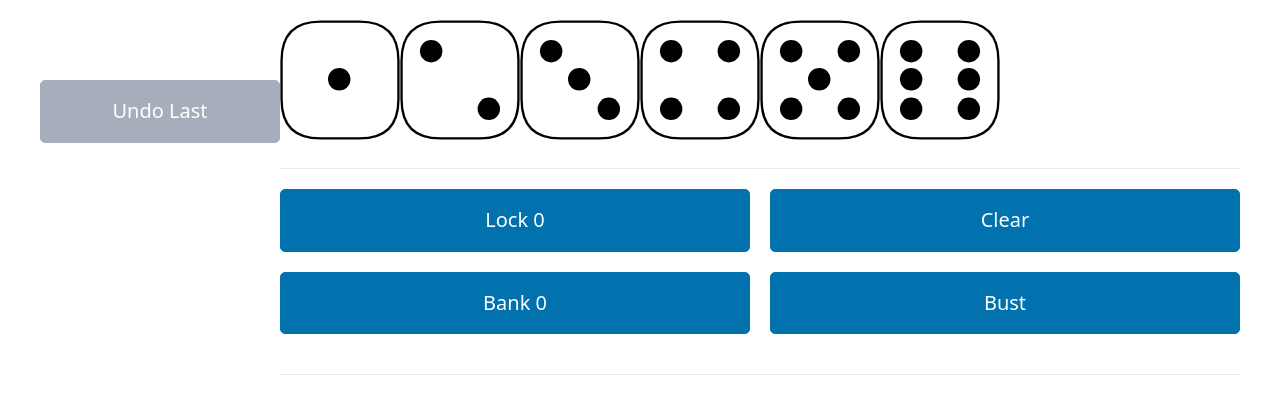
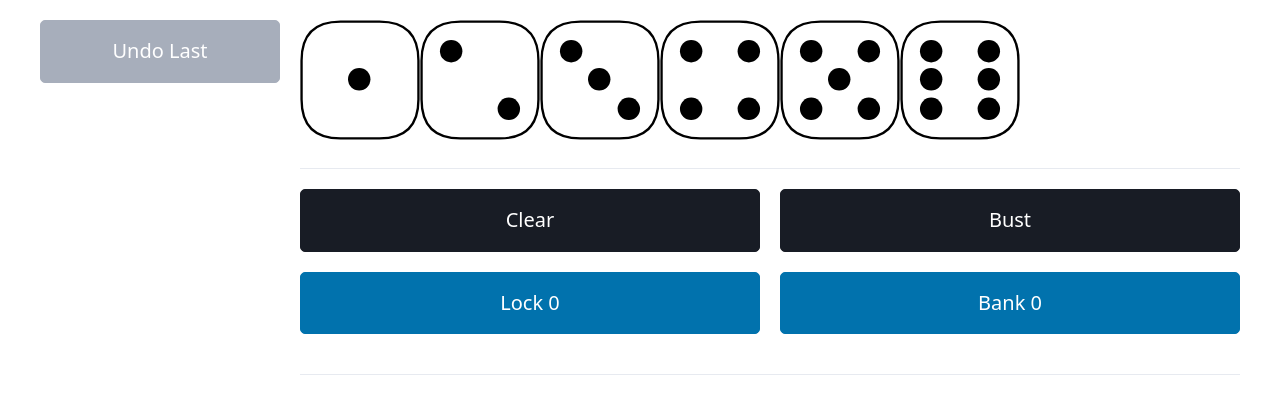
Before and after one commit to kthibodeaux/farkle-scorekeeper, a Vue app: page / in a window 1280 px wide. Both pictures are taken after a click on the button "Start Game". Shown: the top 414 px of the page. Built offline with nearby package versions, Linux system fonts and the light colour scheme.

Commit message:
update layout

```diff
--- a/src/App.vue
+++ b/src/App.vue
@@ -19,13 +19,15 @@ const playerStore = usePlayersStore()
     <template v-else>
       <div class="main-grid">
         <div>
-          <template v-for="(player, index) in playerStore.players" :key="player.name">
-            <SidebarPlayer :name="player.name" :score="player.score"
-              :is-current-turn="playerStore.currentPlayerIndex === index" />
-          </template>
           <CurrentTurnLockedIn />
         </div>
-        <div>
+        <div style="margin-left: 20px;">
+          <div class="grid">
+            <template v-for="(player, index) in playerStore.players" :key="player.name">
+              <SidebarPlayer :name="player.name" :score="player.score"
+                :is-current-turn="playerStore.currentPlayerIndex === index" />
+            </template>
+          </div>
           <CurrentTurn />
         </div>
       </div>
--- a/src/assets/grid.css
+++ b/src/assets/grid.css
@@ -5,9 +5,3 @@
   grid-column-gap: 0px;
   grid-row-gap: 0px;
 }
-
-input {
-  -webkit-appearance: none;
-  -moz-appearance: none;
-  appearance: none;
-}
--- a/src/components/CurrentTurn.vue
+++ b/src/components/CurrentTurn.vue
@@ -35,12 +35,12 @@ const reset = function () {
   <DieFace :side="6" @click="add" />
   <hr />
   <div class="grid">
-    <div><input type="submit" @click="currentTurn.lock" :value="`Lock ${currentTurn.toLockInScore}`" /></div>
-    <div><input type="submit" @click="currentTurn.clear" value="Clear" /></div>
+    <div><input class="contrast" type="submit" @click="currentTurn.clear" value="Clear" /></div>
+    <div><input class="contrast" type="submit" @click="reset" value="Bust" /></div>
   </div>
   <div class="grid">
+    <div><input type="submit" @click="currentTurn.lock" :value="`Lock ${currentTurn.toLockInScore}`" /></div>
     <div><input type="submit" @click="bank" :value="`Bank ${currentTurn.toBankScore}`" /></div>
-    <div><input type="submit" @click="reset" value="Bust" /></div>
   </div>
   <hr />
   <DieFace v-for="(side, index) in currentTurn.toLockIn" :key="index" :side="side" @click="remove(index)" />
--- a/src/components/CurrentTurnLockedIn.vue
+++ b/src/components/CurrentTurnLockedIn.vue
@@ -9,8 +9,6 @@ const currentTurn = useCurrentTurnStore()
 
 <template>
   <div>
-    <br />
-    <br />
     <input :disabled="!currentTurn.canUndo" type="submit" class="secondary" @click="currentTurn.undo"
       value="Undo Last" />
   </div>
--- a/src/components/SidebarPlayer.vue
+++ b/src/components/SidebarPlayer.vue
@@ -8,11 +8,8 @@ defineProps({
 
 <template>
   <div>
-    <span v-if="isCurrentTurn">-></span>
-    {{ name }}
+    <span v-if="isCurrentTurn">-></span> {{ name }}
     <br />
     {{ score }}
   </div>
-  <br />
-  <br />
 </template>
```
